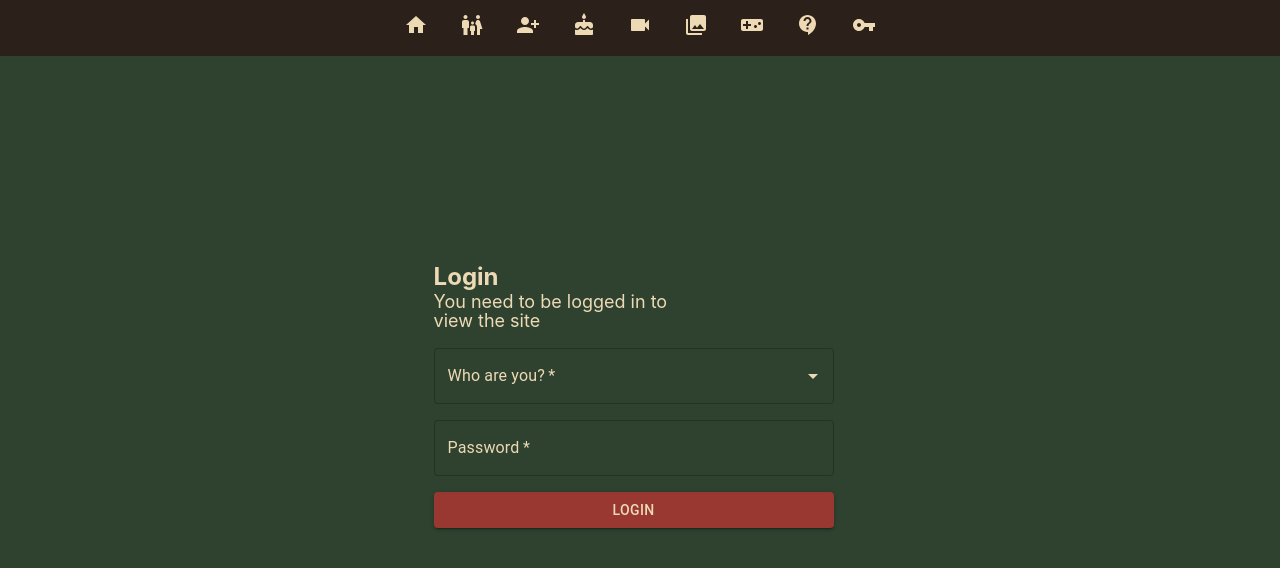
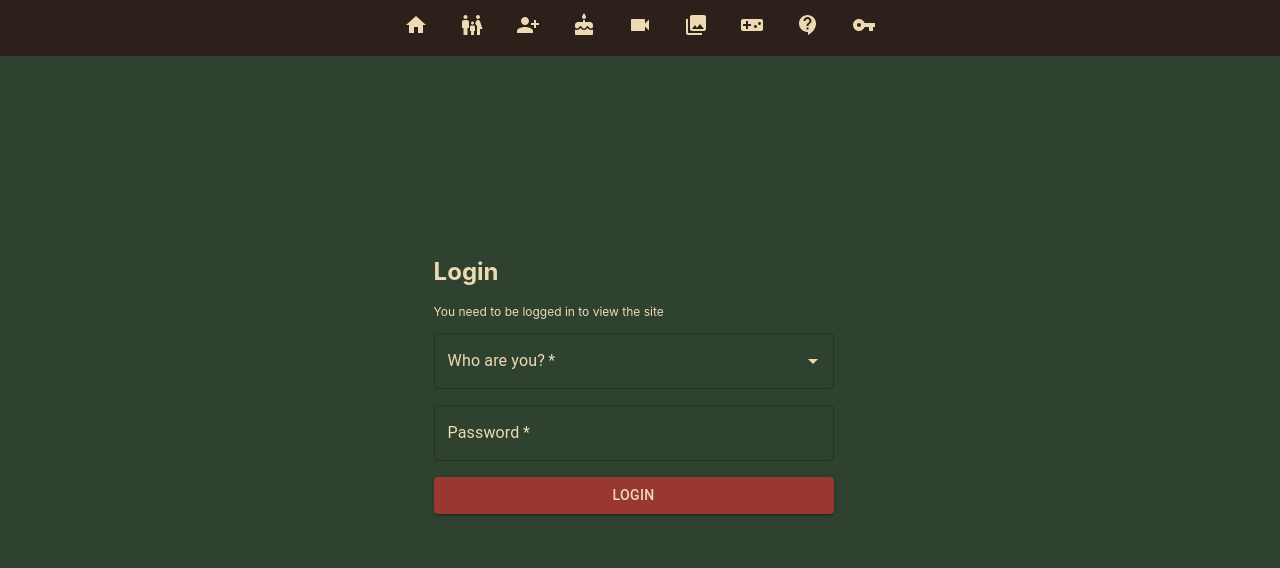
Before and after one commit to nickjolshansky/GenevaStreetFrontEnd, a React (Vite) app in the folder geneva-street/: page /#/login in a window 1280 px wide. Shown: the top 568 px of the page. Built offline with nearby package versions, Linux system fonts and the light colour scheme; no server answers.

Commit message:
small font change in login

```diff
--- a/geneva-street/src/components/People/Login/LoginPage.css
+++ b/geneva-street/src/components/People/Login/LoginPage.css
@@ -13,8 +13,8 @@
   text-align: left;
 }
 .login-form-container p {
-  margin-top: -0.2rem;
   text-align: left;
+  font-size: 12px;
 }
 
 .form {
```
